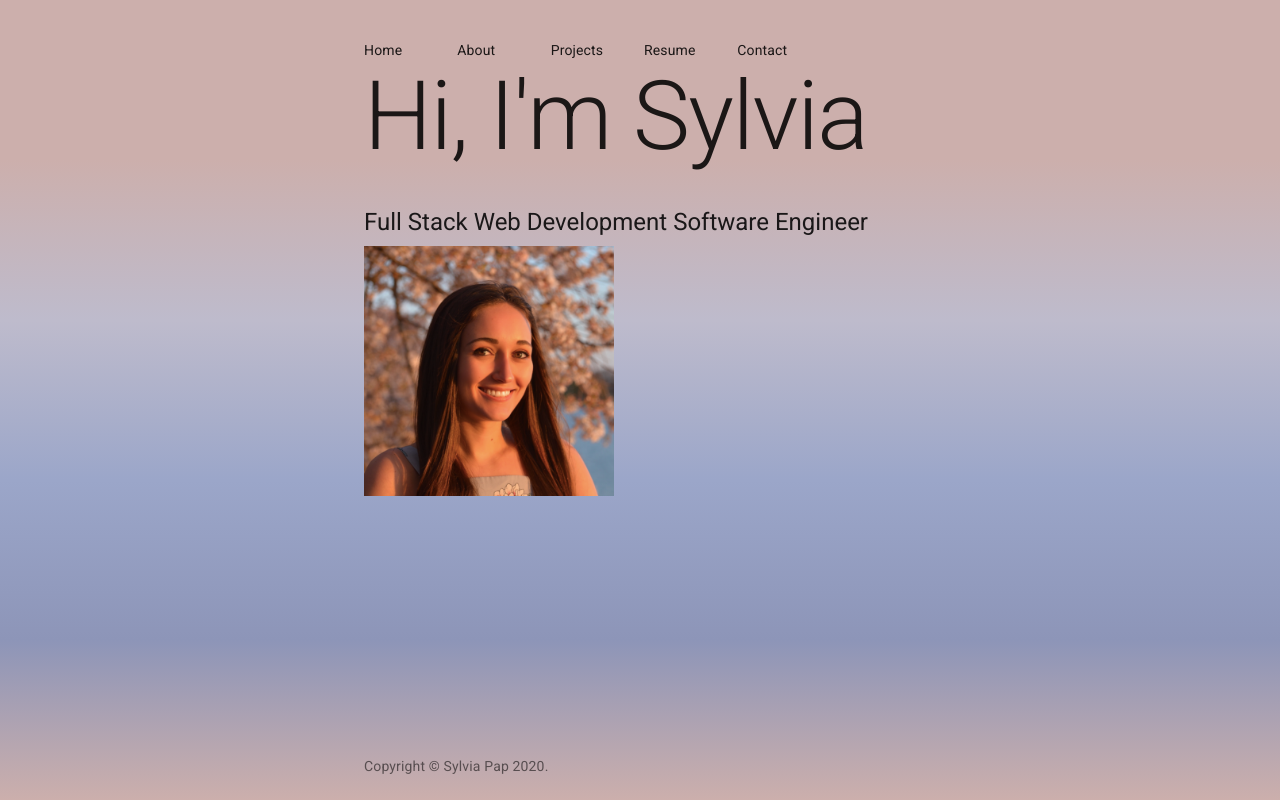
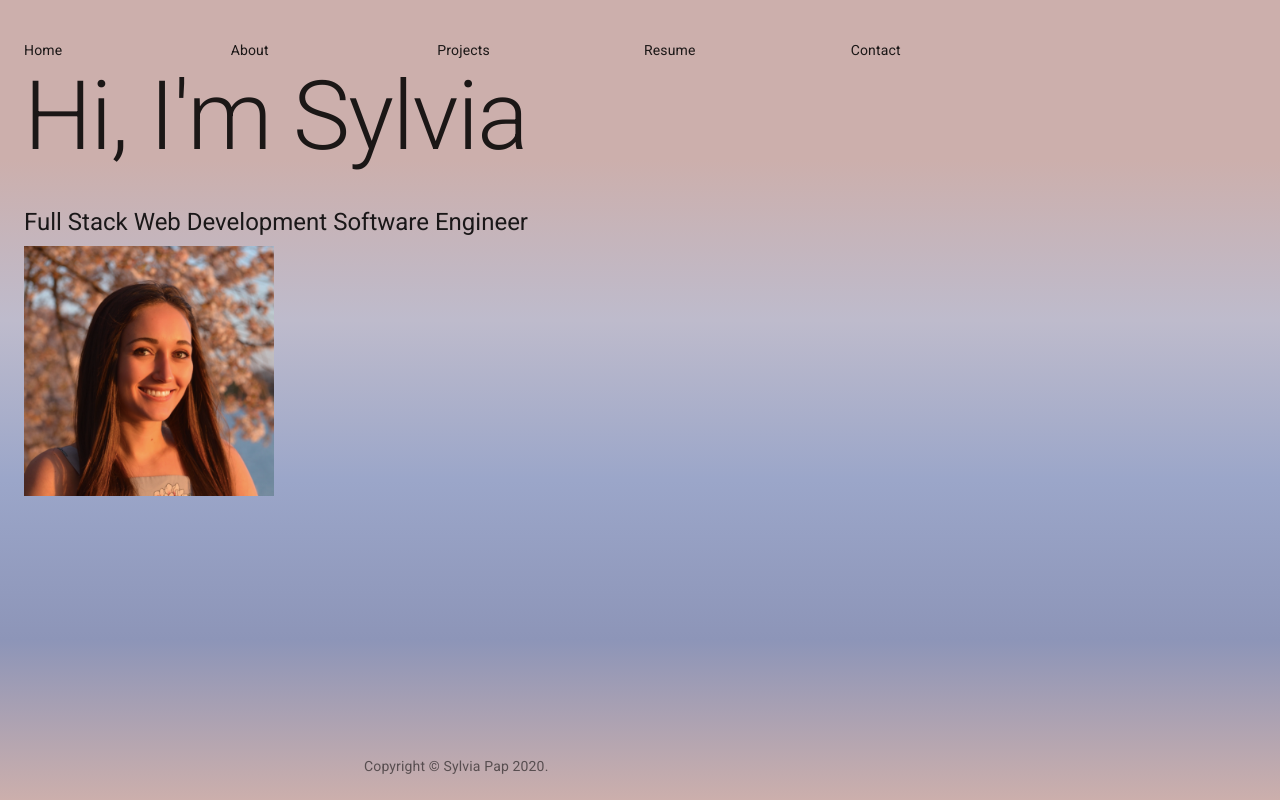
Before and after one commit to sylviapap/personal-site-react, a React (Create React App) app: page / in a window 1280 px wide. Built offline with nearby package versions, Linux system fonts and the light colour scheme.

Commit message:
remove max width

```diff
--- a/src/App.js
+++ b/src/App.js
@@ -34,7 +34,7 @@ export default function App() {
   return (
     <div className={classes.root}>
       <CssBaseline />
-      <Container maxWidth="sm">
+      <Container >
         <Box my={5}>
           <Nav />
           <Route exact path="/" component={Home} />
```
